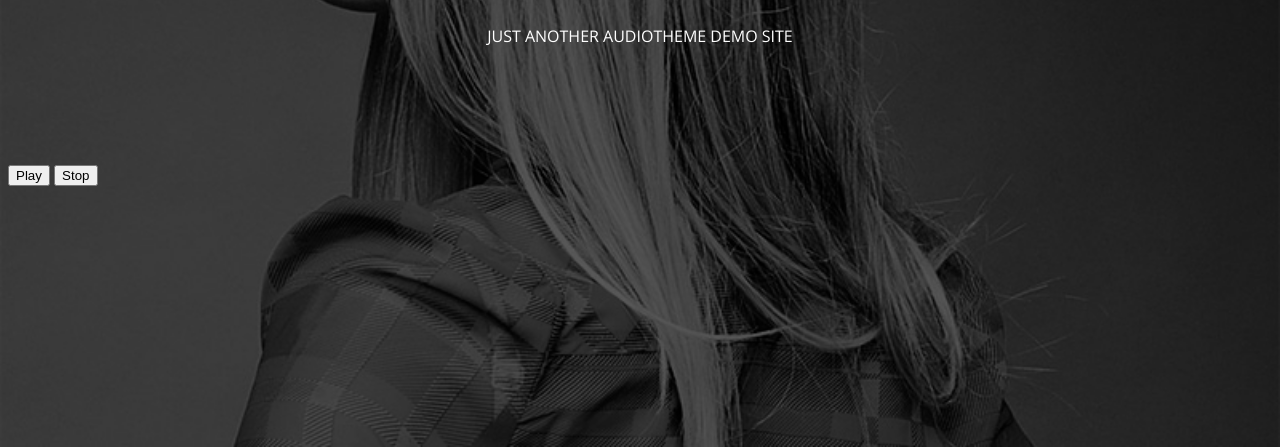
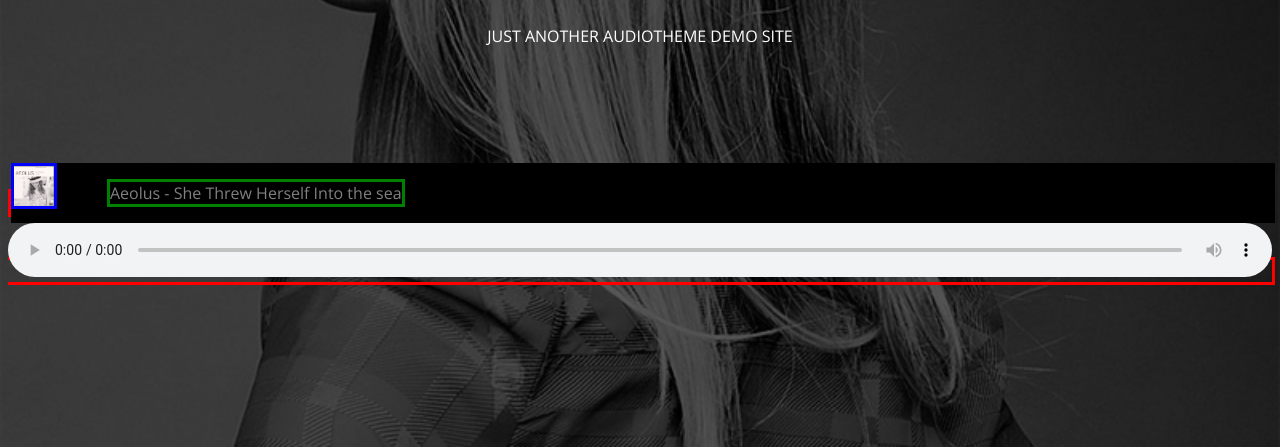
Before and after one commit to Mathilde-Garin/Obsidian, a plain HTML site: page index-test-player.html in a window 1280 px wide. Shown: the part 353-800 px from the top of the page. Drawn offline with nearby package versions, Linux system fonts and the light colour scheme.

Commit message:
pagephoto

```diff
--- a/index-test-player.html
+++ b/index-test-player.html
@@ -7,7 +7,7 @@
   <link rel="stylesheet" href="styles-test-player.css">
   <link href="https://fonts.googleapis.com/css?family=Open+Sans:300,400,700,800&display=swap" rel="stylesheet">
   <script src="https://kit.fontawesome.com/6ecc04ae25.js"></script>
-  <script src="player.js"></script>
+
 </head>
 
 <body>
@@ -32,14 +32,13 @@
       </div>
     </header>
 
-<audio id="audioPlayer">
-    <source src="hype_home.ogg">
-    <source src="hype_home.mp3">
-</audio>
+        <figure id="audioplayer">
+         <div class= titre>
+          <div class="pochette"></div>
+          <p class="titrealbum">Aeolus - She Threw Herself Into the sea</p></div>
+      <audio controls src="24-ghosts-III.mp3" id="audiotrack"></audio>
 
-<button class="control" onclick="play('audioPlayer', this)">Play</button>
-<button class="control" onclick="resume('audioPlayer')">Stop</button>
-
+    </figure>
 
     <footer>
 
--- a/styles-test-player.css
+++ b/styles-test-player.css
@@ -16,22 +16,30 @@ body {
 #audioplayer{
   border: solid red;
   margin:0px;
+  display: inline;
 
 }
 #audiotrack{
-  display: inline-block;
   width: 100%;
+}
+.titre{
+   width: 100%;
+  background-color: black;
+  display: inline-flex;
 }
 .pochette{
 
+  width: 40px;
+  height:40px;
   border: solid blue;
   background-image: url(./Obsidian/images/miniature-player.png);
+  background-size: 100%;
+
 }
-
-.play{
-    border: solid green;
+.titrealbum{
+margin-left: 50px;
+   border: solid green;
 }
-
 
 /*HEADER*/
 header {
```
Also changed, not shown: play.jpg (added).
